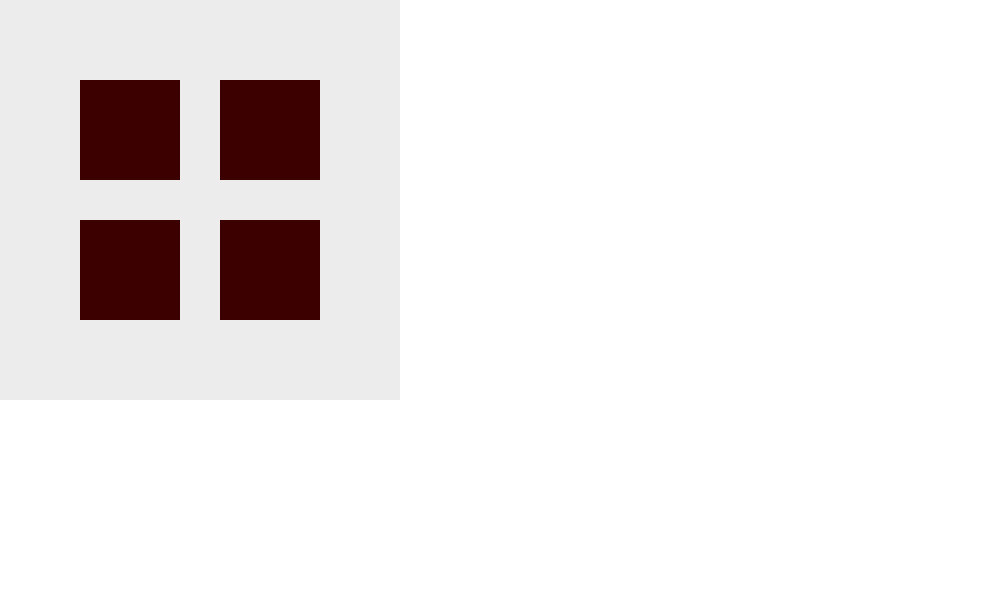
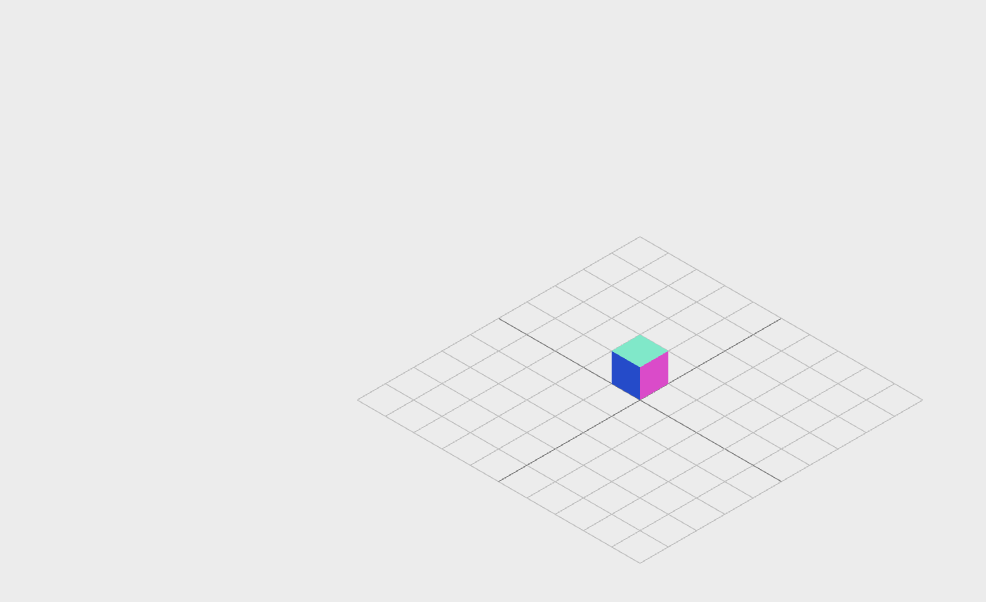
Before and after one commit to trudoholic/r3f-shade-ts, a React (Vite) app: page / in a window 1280 px wide. Shown: the top 602 px of the page, without its empty margins (0-986 px from the left). Built offline with nearby package versions, Linux system fonts and the light colour scheme.

Commit message:
background a

```diff
--- a/src/App.tsx
+++ b/src/App.tsx
@@ -1,12 +1,12 @@
 import './App.css'
-// import SceneA from "./scenes/SceneA"
-import SceneB from "./scenes/SceneB"
+import SceneA from "./scenes/SceneA"
+// import SceneB from "./scenes/SceneB"
 
 function App() {
   return (
     <>
-      {/*<SceneA />*/}
-      <SceneB />
+      <SceneA />
+      {/*<SceneB />*/}
     </>
   )
 }
--- a/src/scenes/SceneA.tsx
+++ b/src/scenes/SceneA.tsx
@@ -26,8 +26,9 @@ const SceneA = () => {
 
   return (
     <Canvas>
+      <color attach="background" args={["#ececec"]} />
       <OrthographicCamera makeDefault zoom={40} />
-      <gridHelper args={[10, 10, `white`, `gray`]} />
+      <gridHelper args={[10, 10, `gray`, `silver`]} />
       <mesh onClick={toggleZoom} position={[0, 1, 0]}>
         <boxGeometry attach="geometry" args={[1, 1, 1]} />
         <meshNormalMaterial attach="material" />
--- a/src/scenes/SceneB.tsx
+++ b/src/scenes/SceneB.tsx
@@ -1,6 +1,6 @@
-import React, { useRef } from "react"
-import { Canvas } from '@react-three/fiber'
-import { OrbitControls, OrthographicCamera } from "@react-three/drei"
+import {useRef} from "react"
+import {Canvas} from '@react-three/fiber'
+import {OrbitControls, OrthographicCamera} from "@react-three/drei"
 
 const Box = (props) => {
   const boxRef = useRef()
```
